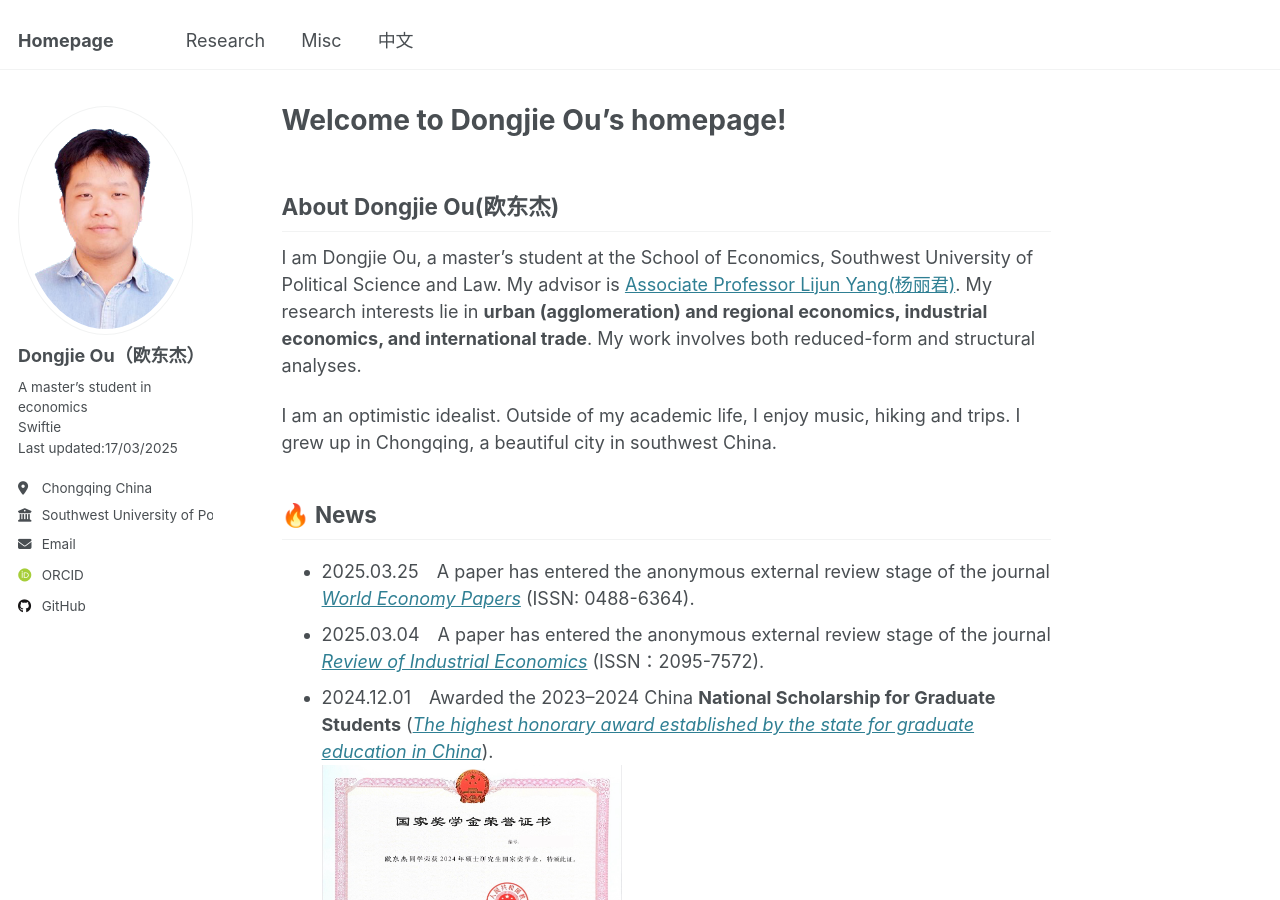
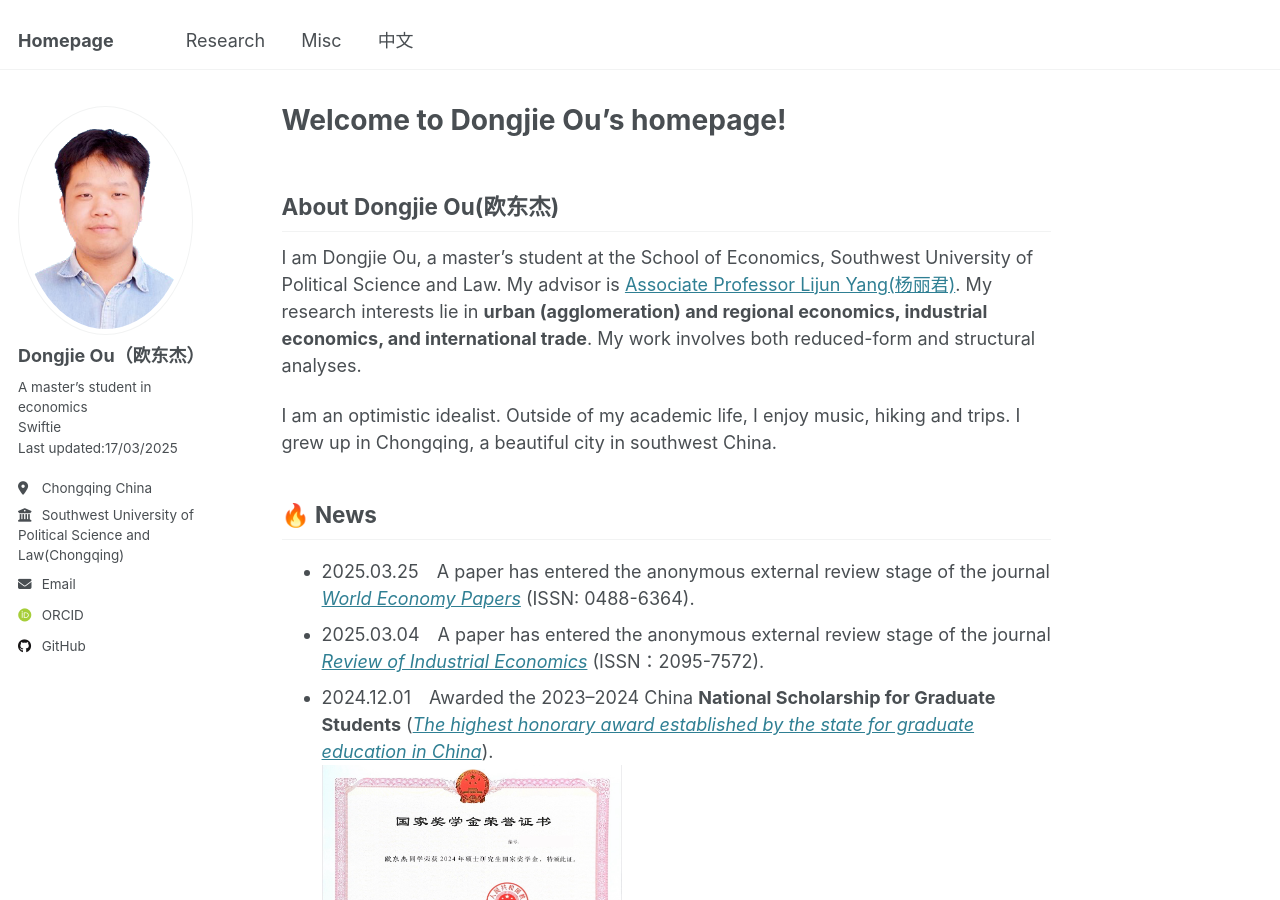
Before and after one commit to oudongjie2001/oudongjie2001.github.io, a Jekyll site: the page built from _pages/about.md, in a window 1280 px wide and 900 px high. Built offline with Jekyll 4.4.1, drawn with Linux system fonts in a browser that asks for light colours; some web fonts are replaced.

```diff
--- a/_config.yml
+++ b/_config.yml
@@ -27,7 +27,7 @@ author:
   pronouns         : # example: "she/her"
   bio              : "A master’s student in economics <br> Swiftie <br> Last updated:17/03/2025"
   location         : "Chongqing China"
-  employer         : "Southwest University of Political Science and Law(Chongqing)"
+  employer         : "Southwest University of <br> Political Science and <br> Law(Chongqing)"
   uri              : # URL
   email            : "oudongjie2001@qq.com"
 
```
